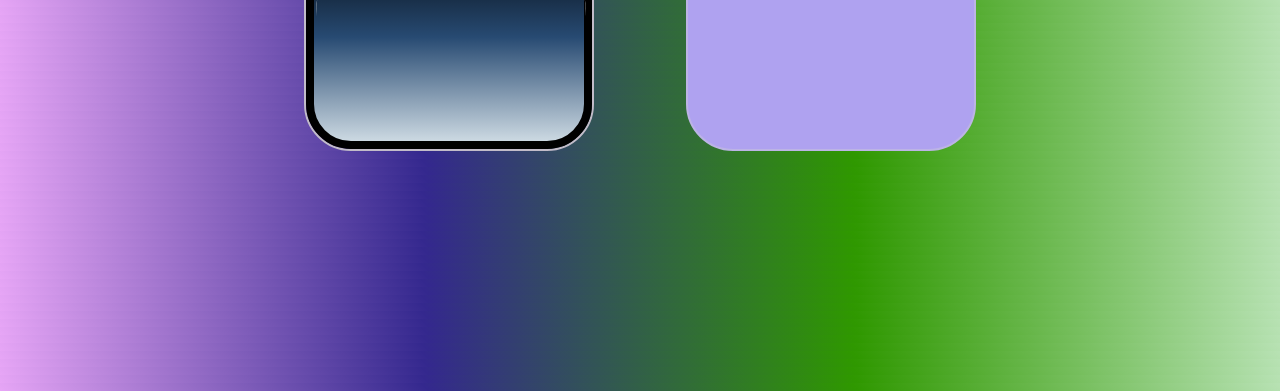
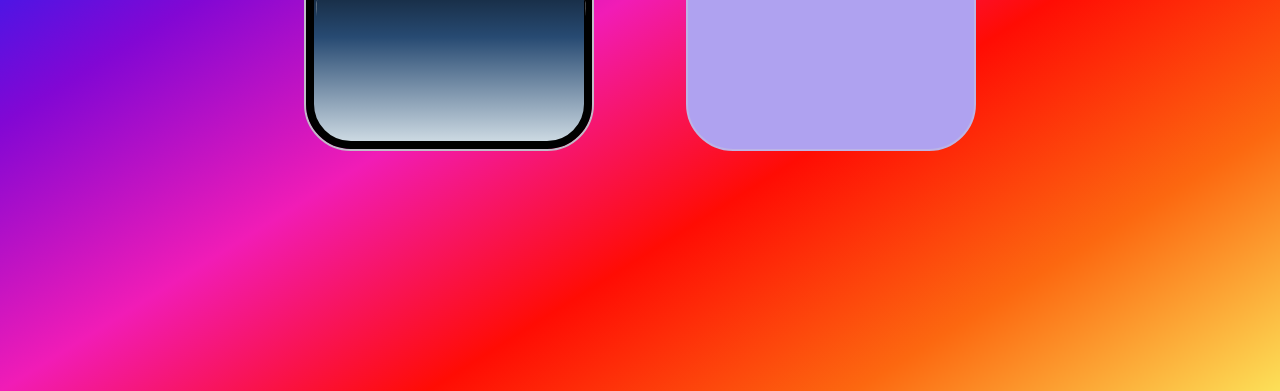
Before and after one commit to bhomik1310ranjan/iPhone-Clone, a plain HTML site: page index.html in a window 1280 px wide. Shown: the part 409-800 px from the top of the page. Drawn offline with Linux system fonts and the light colour scheme.

Commit message:
Second Commit

```diff
--- a/index.html
+++ b/index.html
@@ -4,9 +4,12 @@
         <title>
             iPhone
         </title>
+        <meta name="viewport" content="width=device-width, initial-scale=1.0">
         <link rel = "stylesheet" href = "styles.css"/>
+        <link rel = "icon" href = "logo.png"/>
     </head>
-    <body class = "background">
+    <body>
+        <div id = "wrapper">
             <div class = "container1">
                 <div class = "button" id = "slider1">
                 </div>
@@ -66,5 +69,6 @@
                     <img src = "logo.png" id = "logo"/>
                 </div>
             </div>
+        </div>
     </body>
 </html>
--- a/styles.css
+++ b/styles.css
@@ -1,5 +1,14 @@
-.background{
-    background-image: linear-gradient(45deg, #e7a6f6, #34288e, #2f9800, #b8e2b4);
+*{
+    margin: 0px;
+    padding: 0px;
+}
+
+#wrapper{
+    width: 100vw;
+    height: 100vh;
+    position: relative;
+    overflow: hidden;
+    background-image: linear-gradient(to bottom right, #16a5f4, #1424f6, #8207d4, #f11cb6, #ff0c04, #fc6810, #fce058);
 }
 
 .container1{
```
Lines whose indentation alone changed are shown as unchanged.
